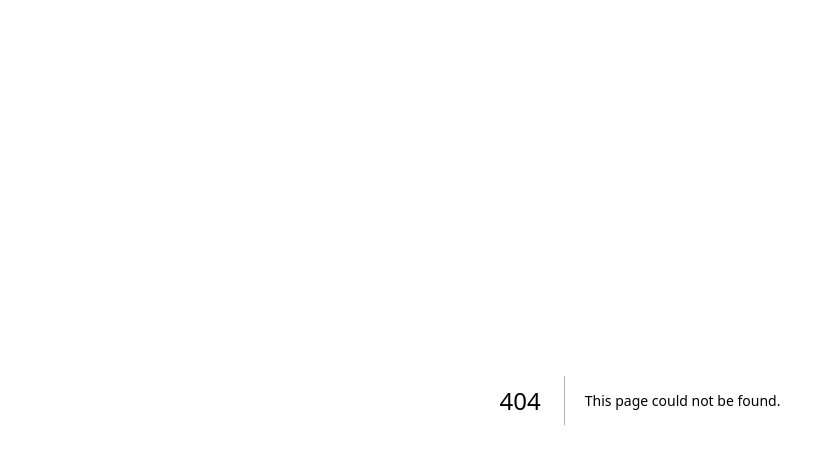
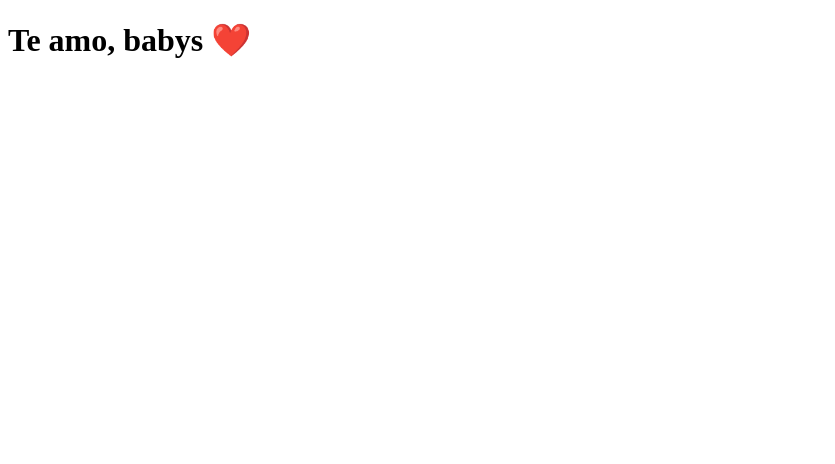
Before and after one commit to igorbatista01/clone-tabnews.com.br, a Next.js app: page /amor/vitoria in a window 1280 px wide. Before the commit this address had no page. Shown: the top 464 px of the page, without its empty margins (0-835 px from the left). Built offline with nearby package versions, Linux system fonts and the light colour scheme.

Commit message:
feat: Amor page

```diff
--- /dev/null
+++ b/pages/amor/vitoria.js
@@ -0,0 +1,5 @@
+function Amor() {
+    return <h1>Te amo, babys ❤️</h1>
+}
+
+export default Amor;
```
